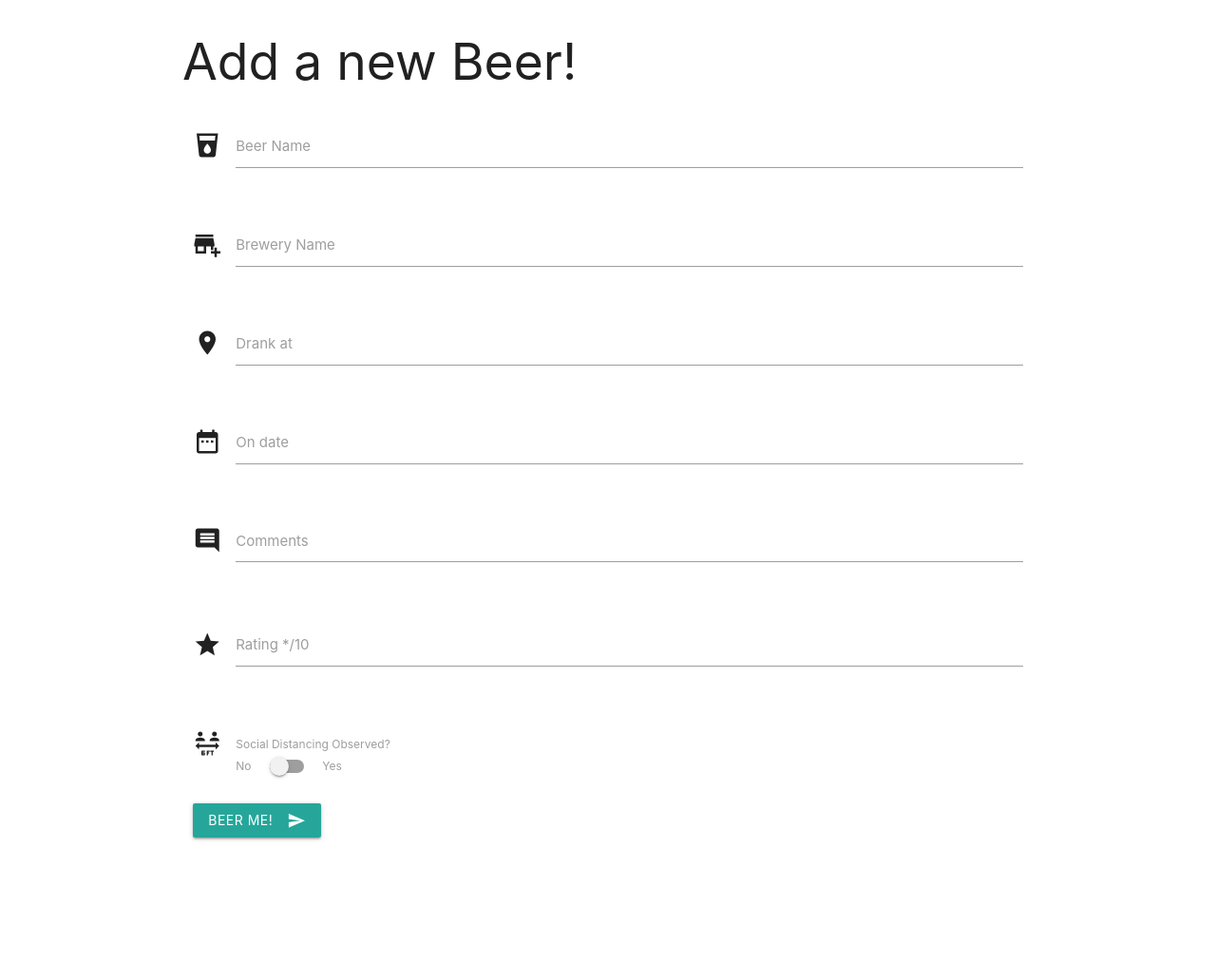
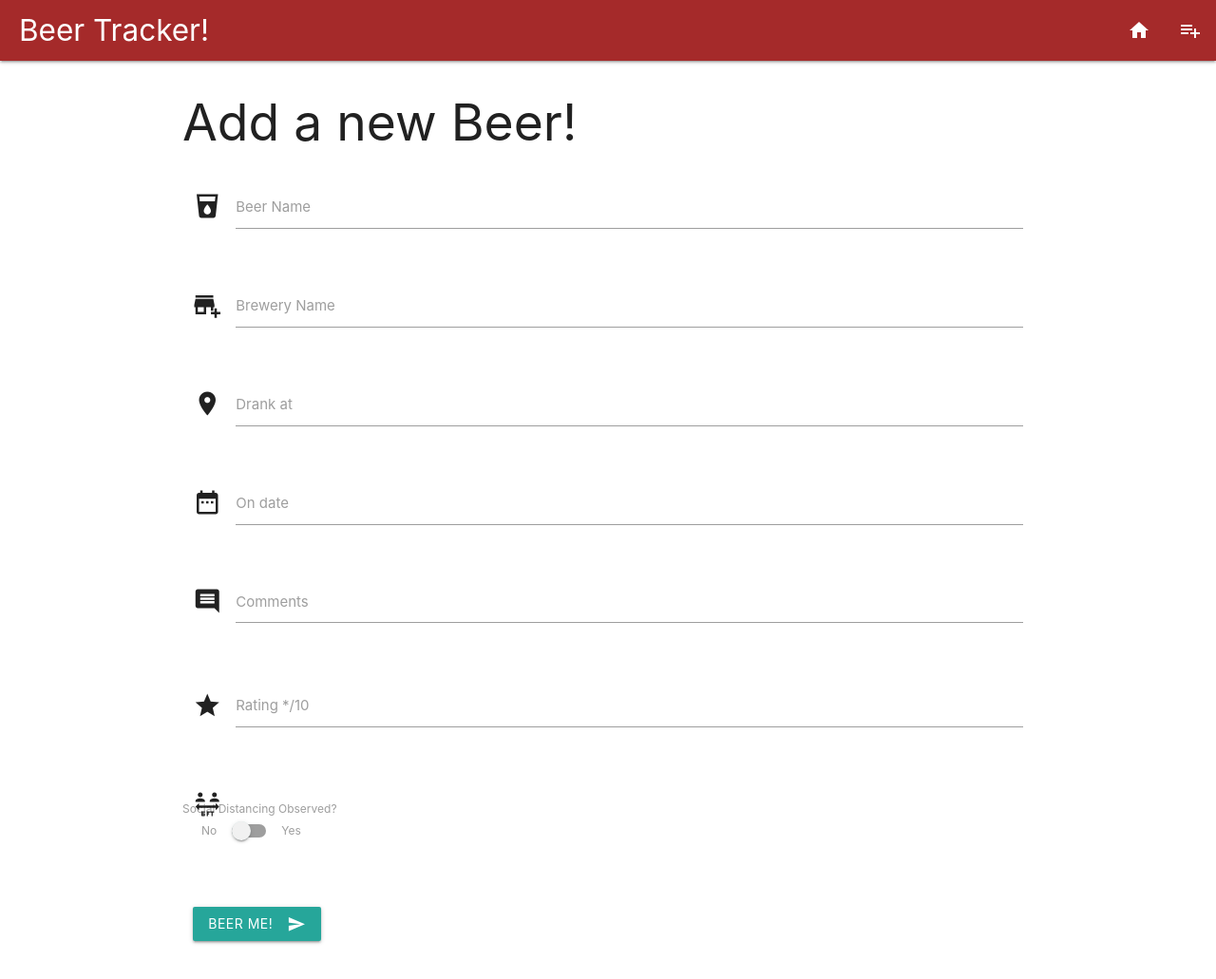
Before and after one commit to menacethedenis/CI_Milestone_3_Denis_Lymer, a Flask app: page /add_beer in a window 1280 px wide. Shown: the whole page at 95% size. Before the commit the page ends 885 px from the top, so only its background shows below. Run offline with Flask 2, Linux system fonts and the light colour scheme; data that the repository does not hold is empty; some libraries are stand-ins or nearby versions.

Commit message:
added navbar, added working pagelinks, fixed delete functionality

```diff
--- a/app.py
+++ b/app.py
@@ -24,31 +24,38 @@ def add_beer():
 
 @app.route('/insert_beer', methods=['POST'])
 def insert_beer():
-    ratings=mongo.db.ratings
+    ratings = mongo.db.ratings
     ratings.insert_one(request.form.to_dict())
-    return redirect(url_for('add_beer'))
+    return redirect(url_for('get_beer'))
 
 
 @app.route('/edit_beer/<beer_id>')
 def edit_beer(beer_id):
     the_beer = mongo.db.ratings.find_one({"_id": ObjectId(beer_id)})
-    ratings = mongo.db.ratings.find()
-    return render_template('editbeer.html', beer = the_beer, ratings = ratings)
+    all_ratings = mongo.db.ratings.find()
+    return render_template('editbeer.html', beer=the_beer, ratings=all_ratings)
 
 
 @app.route('/update_beer/<beer_id>', methods=['POST'])
 def update_beer(beer_id):
     ratings = mongo.db.ratings
     ratings.update({'_id': ObjectId(beer_id)},
-    {
-        'beer_name' : request.form.get('beer_name'),
-        'brewery_name' : request.form.get('brewery_name'),
-        'beer_location' : request.form.get('beer_location'),
-        'drank_date' : request.form.get('drank_date'),
-        'beer_comm' : request.form.get('beer_comm'),
-        'beer_rating' :request.form.get('beer_rating'),
-        'soc_dist' : request.form.get('soc_dist'),
-    })
+        {
+            'beer_name': request.form.get('beer_name'),
+            'brewery_name': request.form.get('brewery_name'),
+            'beer_location': request.form.get('beer_location'),
+            'drank_date': request.form.get('drank_date'),
+            'beer_comm': request.form.get('beer_comm'),
+            'beer_rating': request.form.get('beer_rating'),
+            'soc_dist': request.form.get('soc_dist'),
+        })
+    return redirect(url_for('get_beer'))
+
+
+@app.route('/delete_beer/<beer_id>')
+def delete_beer(beer_id):
+    print('delete route accessed')
+    mongo.db.ratings.remove({'_id': ObjectId(beer_id)})
     return redirect(url_for('get_beer'))
 
 
--- a/static/css/style.css
+++ b/static/css/style.css
@@ -11,7 +11,20 @@
     padding-top: 50px;
 }
 
+.socdist_switch {
+    margin-left:20px;
+}
+
 /*-----------------------------headers */
 .beer_header {
     margin-left:20px;
 }
+
+/*-----------------------------navbar */
+.brand-logo {
+    margin-left:20px;
+}
+
+.beernav {
+    background-color: brown;
+}
--- a/templates/addbeer.html
+++ b/templates/addbeer.html
@@ -48,17 +48,12 @@
        <div class="row">
         <div class="input-field col s12">
           <i class="material-icons prefix">6_ft_apart</i>
-          <label id="soc_dist" name="soc_dist" class="validate">
-          <label for="icon_prefix">Social Distancing Observed?</label>
-            <div class="switch">
-                <label>
-                    No
-                    <input type="checkbox">
-                    <span class="lever"></span>
-                    Yes
-                </label>
+          <label id="soc_dist" name="soc_dist" class="validate"></label>
+        </div>
+        <label for="icon_prefix">Social Distancing Observed?</label>
+            <div class="switch socdist_switch">
+                <label>No<input type="checkbox"><span class="lever"></span>Yes</label>
             </div>
-        </div>
        </div>
        <div class="row">
         <div class="container col sm 12" id="beer_submit">
--- a/templates/base.html
+++ b/templates/base.html
@@ -9,6 +9,22 @@
     <title>Beer Tracker!</title>
 </head>
 <body>
+<header>
+<nav>
+    <div class="nav-wrapper beernav">
+      <a href="{{url_for('get_beer')}}" class="brand-logo">Beer Tracker!</a>
+      <a href="#" data-target="mobile-demo" class="sidenav-trigger"><i class="material-icons">menu</i></a>
+      <ul class="right hide-on-med-and-down">
+        <li><a href="{{url_for('get_beer')}}"><i class="material-icons">home</i></a></li>
+        <li><a href="{{url_for('add_beer')}}"><i class="material-icons">playlist_add</i></a></li>
+      </ul>
+      <ul class="sidenav" id="mobile-demo">
+        <li><a href="{{url_for('get_beer')}}"><i class="material-icons">home</i></a></li>
+        <li><a href="{{url_for('add_beer')}}"><i class="material-icons">playlist_add</i></a></li>
+      </ul>
+    </div>
+  </nav>
+</header>
 <div class="container">
     {% block content %}
     {% endblock %}
@@ -17,8 +33,7 @@
     <script type="text/javascript">
         $(document).ready(function(){
             $('.collapsible').collapsible();
-        });
-        $(document).ready(function(){
+            $('.sidenav').sidenav();
             $('.datepicker').datepicker();
         });
     </script>
--- a/templates/beers.html
+++ b/templates/beers.html
@@ -6,7 +6,7 @@
         <div class="collapsible-header">
         <div class="col s3 ">
         <a href="{{url_for('edit_beer', beer_id=beer._id)}}" class="waves-effect waves-light btn btn_beer blue"><i class="material-icons right">edit</i>Edit</a>
-        <a class="waves-effect waves-light btn btn_beer"><i class="material-icons right">done</i>Done</a>
+        <a href="{{url_for('delete_beer', beer_id=beer._id)}}" class="waves-effect waves-light btn btn_beer red"><i class="material-icons right">delete</i>Delete</a>
         </div>
             <div class=" beer_header col s6">
                 <p><strong>Beer: </strong>{{beer.beer_name}}  |  <strong>Brewed by: </strong>{{beer.brewery_name}} <br><strong>Drank at: </strong>{{beer.beer_location}}   | <strong>On date: </strong>{{beer.drank_date}}</p>
```
Also changed, not shown: templates/editbeer.html (+4 -4 lines).
